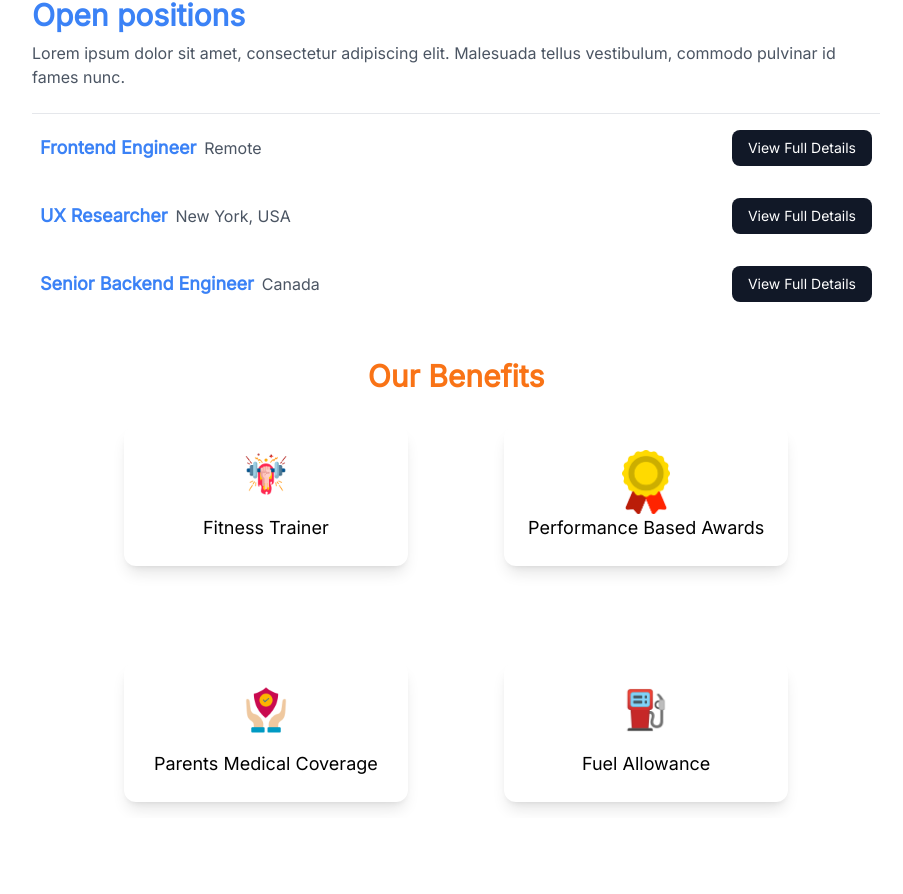
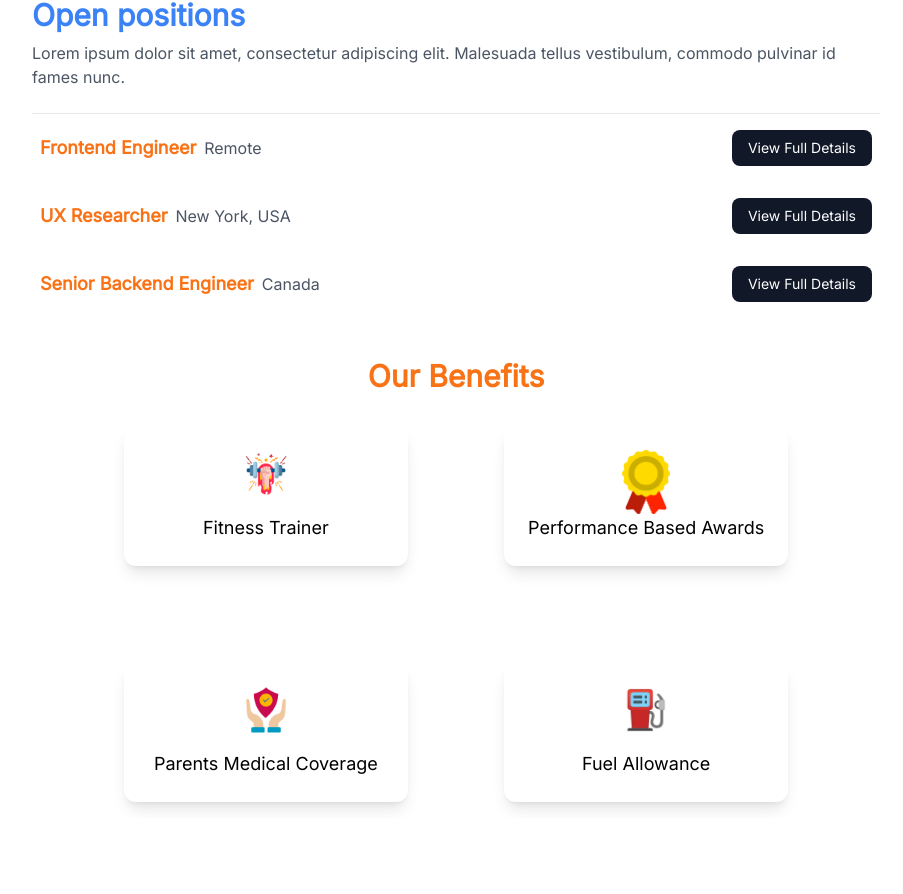
Before and after one commit to abdullahwamo/wamoWebsite, a Next.js app: page /careers in a window 1280 px wide. Shown: the part 807-1701 px from the top of the page, without its empty margins (184-1087 px from the left). Built offline with nearby package versions, Linux system fonts and the light colour scheme.

Commit message:
changes to ui

```diff
--- a/src/components/careers/components/JobListing.tsx
+++ b/src/components/careers/components/JobListing.tsx
@@ -27,7 +27,7 @@
             className='flex flex-col sm:flex-row sm:items-center justify-between py-4 rounded-xl border-gray-200 dark:hover:bg-black hover:bg-gray-50 transition'
           >
             <div className='flex flex-col sm:flex-row sm:items-center gap-2 mx-2'>
-              <span className='text-lg font-semibold text-blue-500 '>{job.title}</span>
+              <span className='text-lg font-semibold text-orange-500 '>{job.title}</span>
               <span className='text-gray-600'>{job.location}</span>
             </div>
             <button
```
